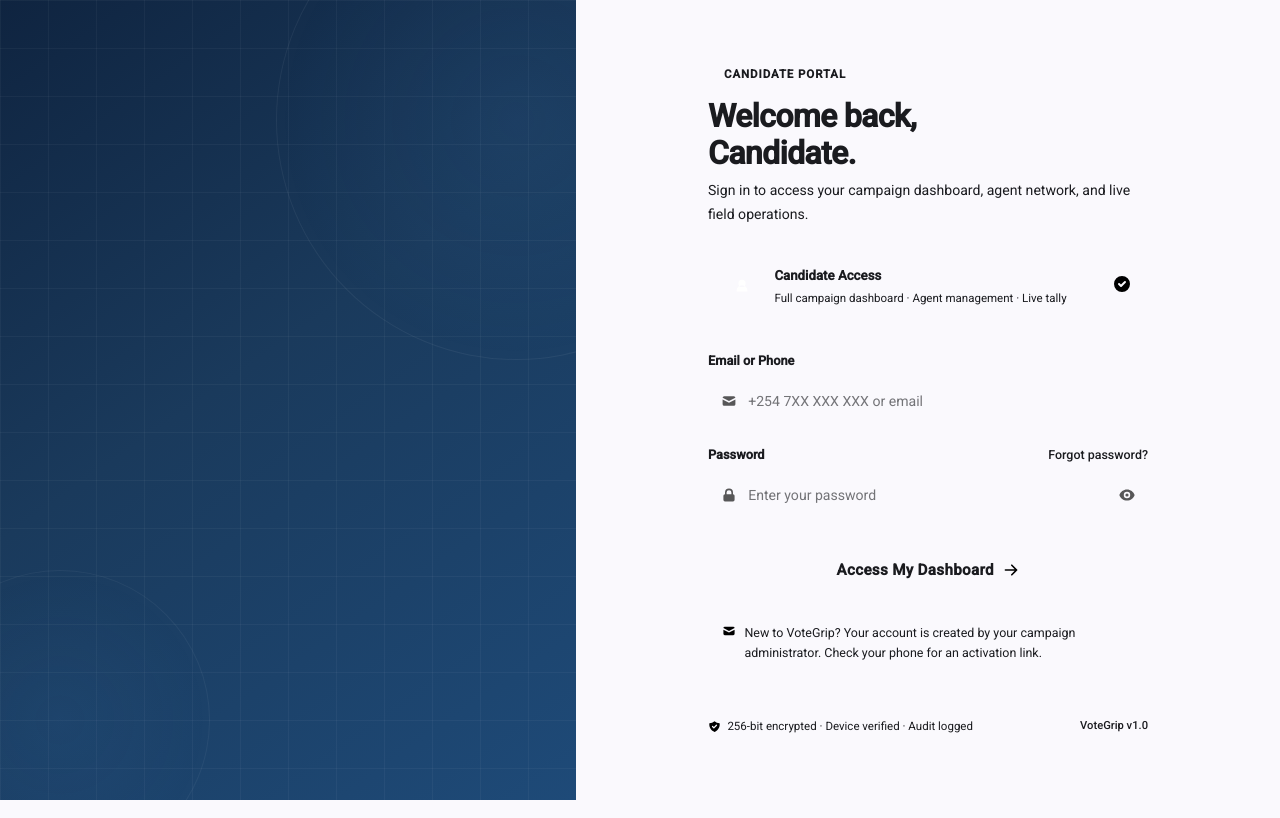
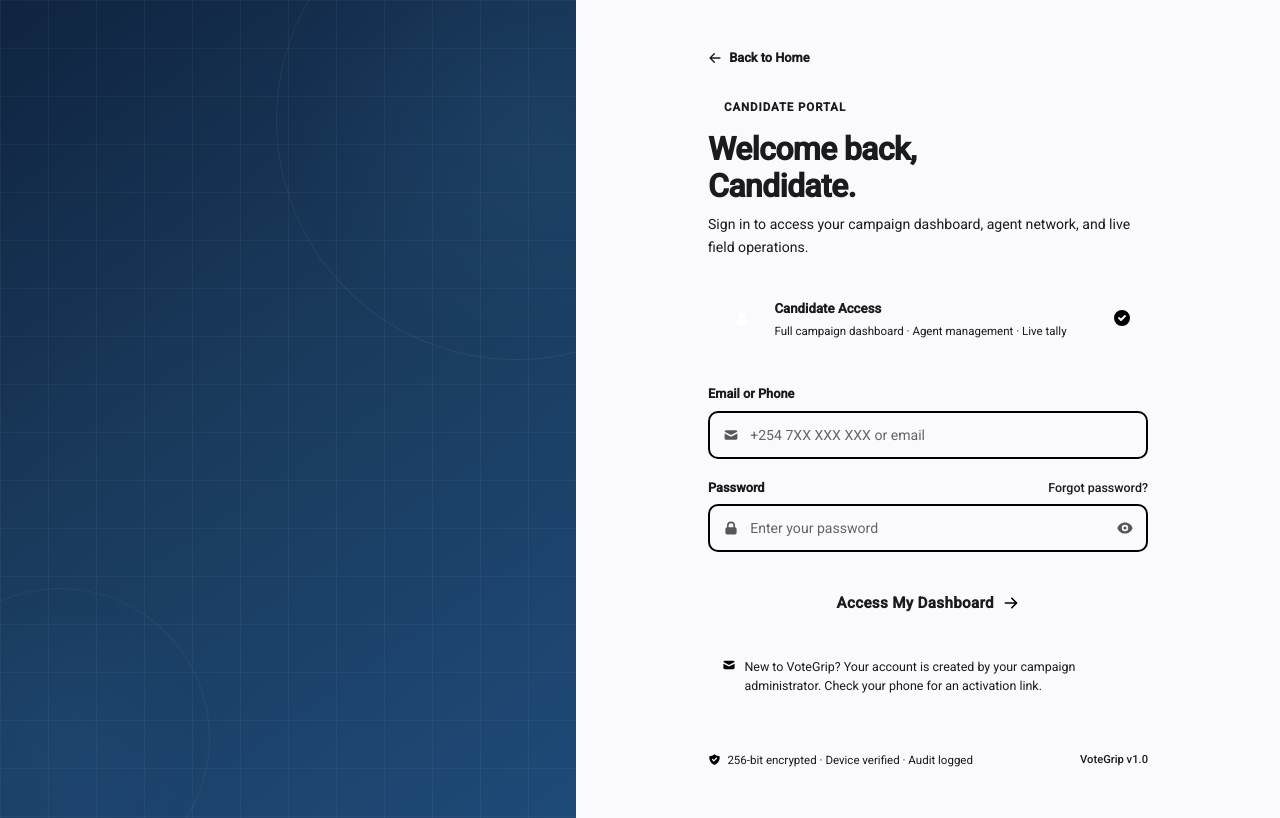
Before and after one commit to dennis027/test-votegrip, an Angular app: page /login in a window 1280 px wide. Built offline with nearby package versions, Linux system fonts and the light colour scheme; no server answers.

Commit message:
updated login page to have a button to go back

```diff
--- a/src/app/components/auth/login/login.css
+++ b/src/app/components/auth/login/login.css
@@ -133,17 +133,18 @@
   display: flex;
   align-items: center;
   background: var(--gray-light);
-  border: 1.5px solid var(--border);
+  border: 2px solid #000;
   border-radius: 10px;
   transition: border-color 0.2s ease, box-shadow 0.2s ease, background 0.2s ease;
   min-height: 48px;           /* ensures input is never clipped */
   overflow: visible;          /* was accidentally hidden in nested div version */
   width: 100%;
+  color: black;
 }
 .field-wrap.field-focused {
   border-color: var(--blue-accent);
   background: var(--white);
-  box-shadow: 0 0 0 3px rgba(74,144,217,0.12);
+  box-shadow: 0 0 0 3px rgba(217, 155, 74, 0.12);
 }
 .field-wrap.field-error { border-color: #EF4444; background: #FFF5F5; }
 
@@ -197,6 +198,16 @@
 .submit-btn:hover:not(:disabled) { transform: translateY(-1px); box-shadow: 0 8px 24px rgba(26,58,92,0.35); }
 .submit-btn:active:not(:disabled){ transform: translateY(0); }
 .submit-btn:disabled { opacity: 0.7; cursor: not-allowed; }
+
+/* Back link */
+.back-link {
+  display: inline-flex; align-items: center; gap: 0.45rem;
+  font-family: var(--font-body); font-size: 0.8rem; font-weight: 600;
+  color: var(--text-muted); text-decoration: none; margin-bottom: 1.8rem;
+  transition: color 0.15s;
+}
+.back-link:hover { color: var(--blue-mid); }
+.back-link svg { width: 14px; height: 14px; fill: currentColor; }
 .submit-text   { display: flex; align-items: center; justify-content: center; gap: 0.6rem; }
 .submit-text svg { width: 16px; height: 16px; fill: var(--white); }
 .submit-loader { display: flex; align-items: center; justify-content: center; gap: 0.6rem; }
--- a/src/app/components/auth/login/login.html
+++ b/src/app/components/auth/login/login.html
@@ -77,6 +77,14 @@
   <main class="form-panel">
     <div class="form-inner">
 
+      <!-- Back to home -->
+      <a class="back-link" href="/">
+        <svg viewBox="0 0 20 20" fill="currentColor">
+          <path fill-rule="evenodd" d="M9.707 16.707a1 1 0 01-1.414 0l-6-6a1 1 0 010-1.414l6-6a1 1 0 011.414 1.414L5.414 9H17a1 1 0 110 2H5.414l4.293 4.293a1 1 0 010 1.414z" clip-rule="evenodd"/>
+        </svg>
+        Back to Home
+      </a>
+
       <div class="form-header">
         <div class="form-eyebrow">
           <span class="eyebrow-dot"></span>
@@ -139,7 +147,7 @@
         <div class="field-group">
           <div class="field-label-row">
             <label class="field-label" for="password">Password</label>
-            <a class="forgot-link" href="#">Forgot password?</a>
+            <a class="forgot-link" href="/request-reset-password">Forgot password?</a>
           </div>
           <div class="field-wrap"
                [class.field-focused]="passwordFocused"
```
